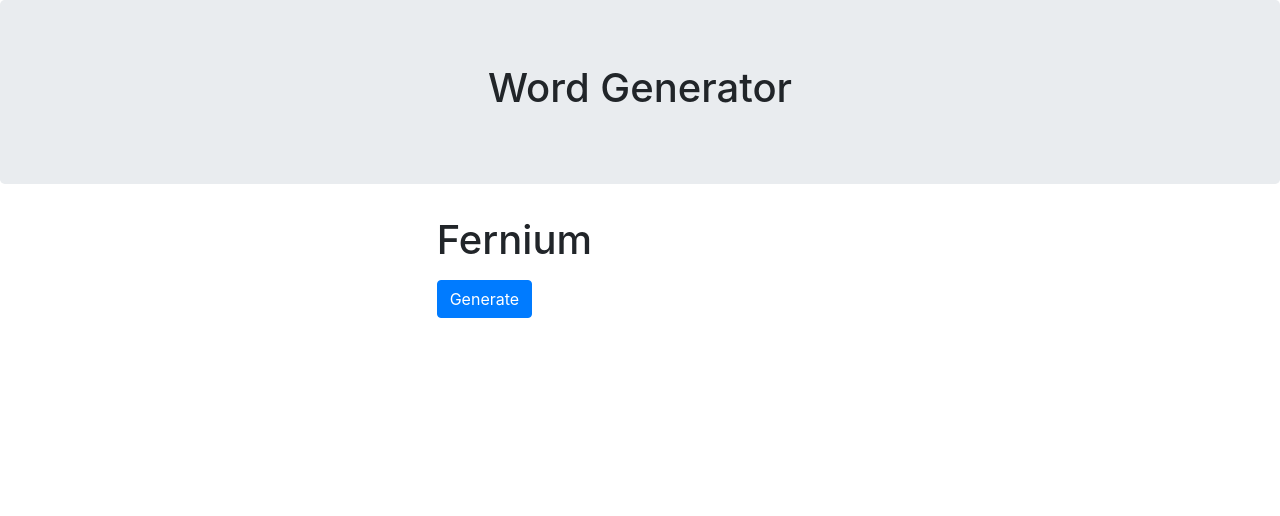
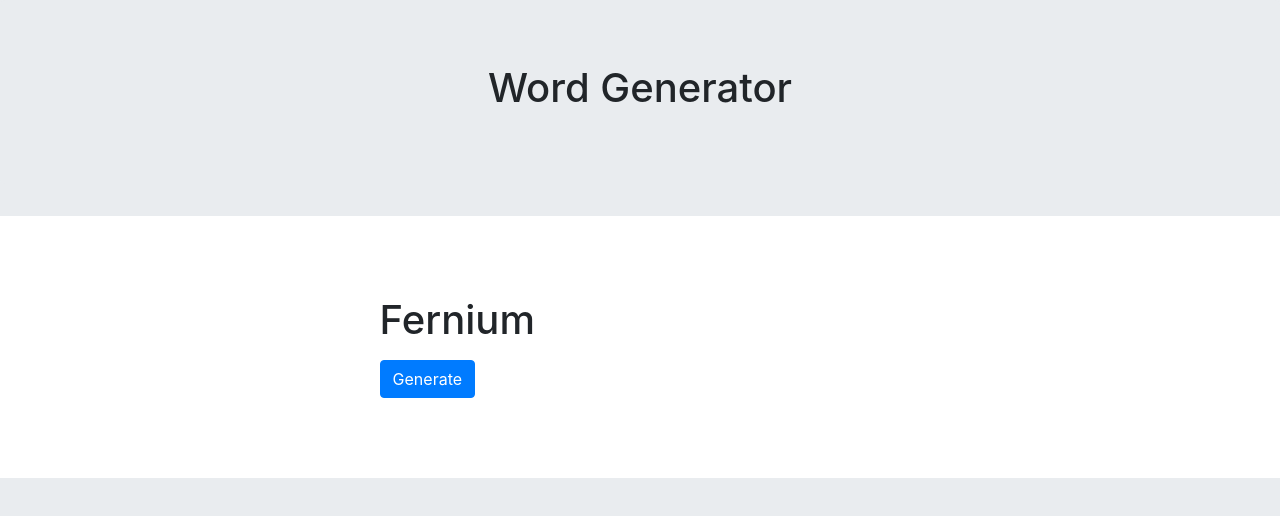
Before and after one commit to procgen/WordGen, a plain HTML site: page markov.html in a window 1280 px wide. Drawn offline with nearby package versions, Linux system fonts and the light colour scheme.

Commit message:
Improve css

```diff
--- /dev/null
+++ b/markov.css
@@ -0,0 +1,13 @@
+
+body
+{
+	background-color: #e9ecef;
+}
+
+#mainRow
+{
+	background-color: white;
+	padding-top: 80px;
+	padding-bottom: 80px;
+	margin-left: -300px;
+}
--- a/markov.html
+++ b/markov.html
@@ -2,19 +2,18 @@
 <html>
 <head>
 <link rel="stylesheet" href="https://maxcdn.bootstrapcdn.com/bootstrap/4.0.0-beta.2/css/bootstrap.min.css" integrity="sha384-PsH8R72JQ3SOdhVi3uxftmaW6Vc51MKb0q5P2rRUpPvrszuE4W1povHYgTpBfshb" crossorigin="anonymous">
+<link rel="stylesheet" href ="markov.css">
 </head>
 <body>
 <div class="jumbotron text-center">
 	<h1>Word Generator</h1>
 </div>
-<div class="row">
-	<div class = "col"></div>
-	<div class="col">
+<div class="row justify-content-center" id="mainRow">
+	<div class="col-md-2">
 		<h1 id="word">Word</h1>
 		<p></p>
 		<button type="button" class="btn btn-primary" onclick="showWord()">Generate</button>
 	</div>
-	<div class="col">
 </div>
 <script src="markov.js"></script>
 
```
